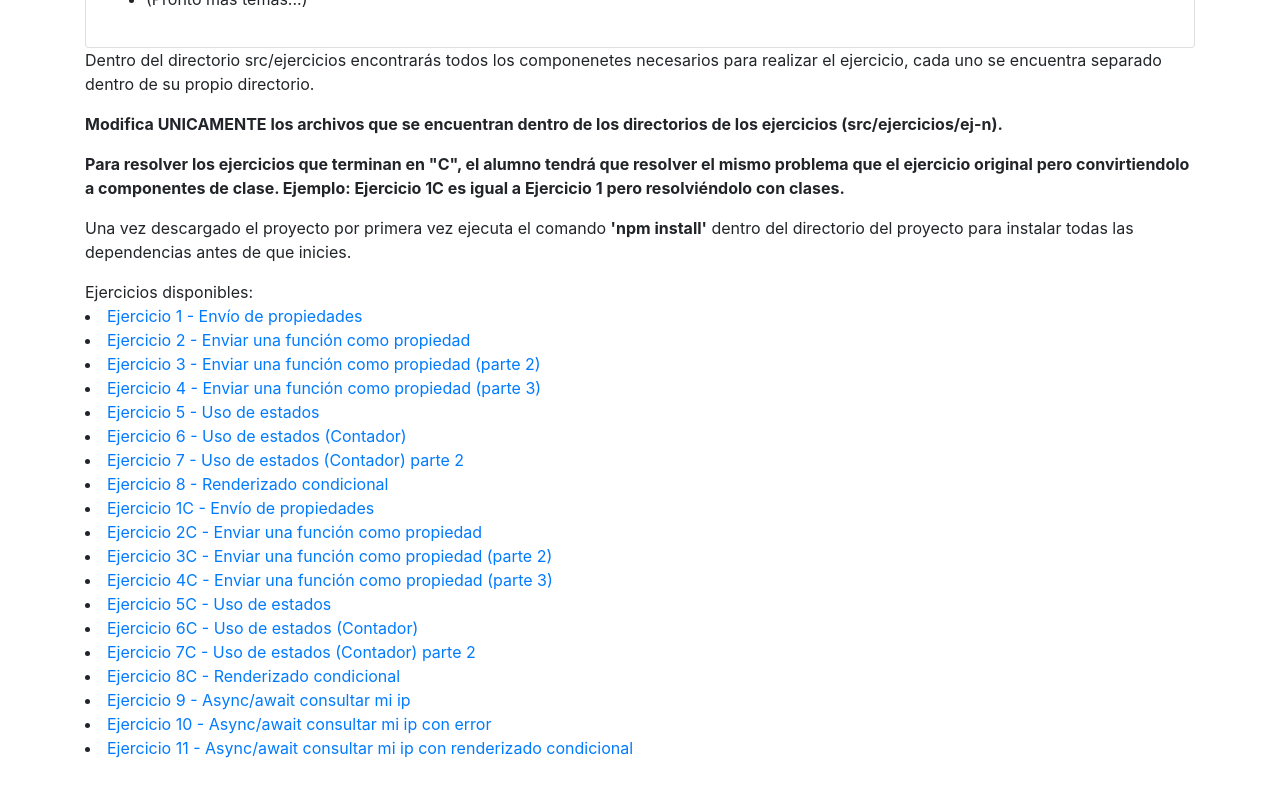
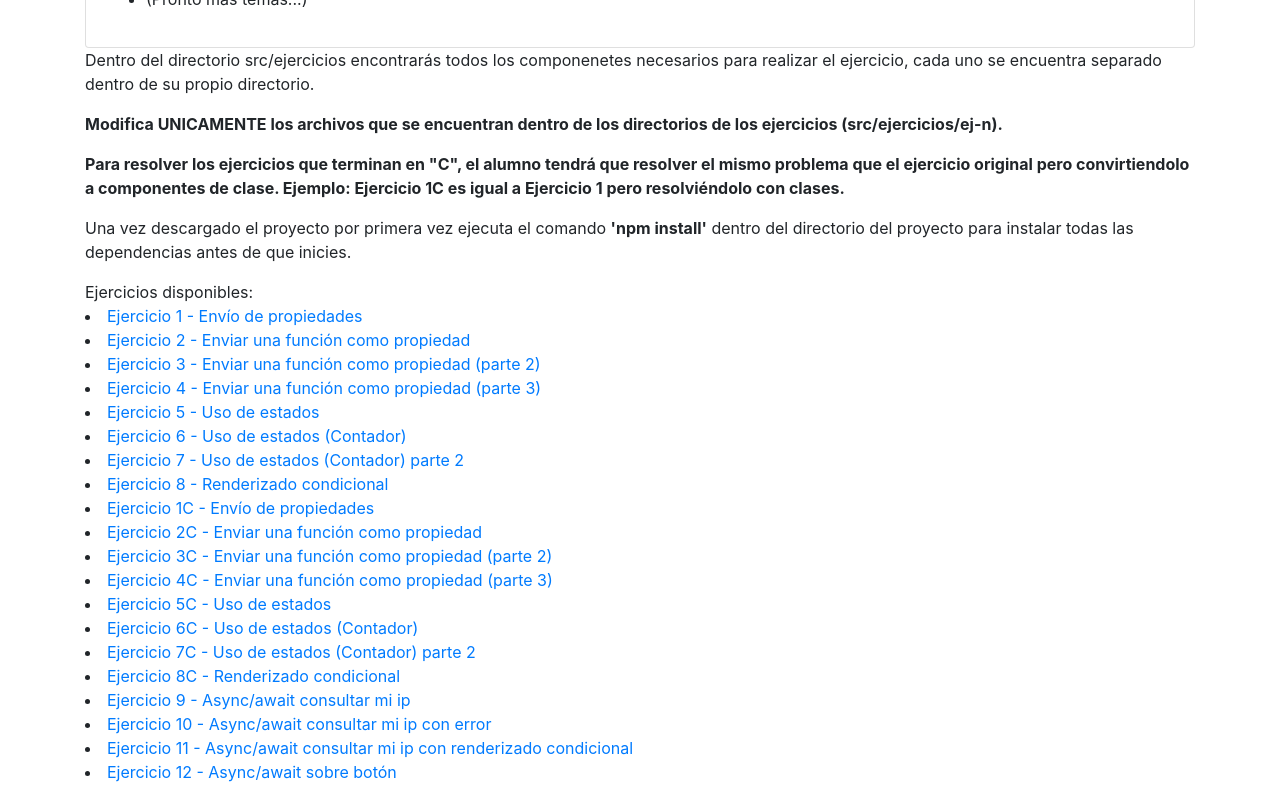
Before and after one commit to susopc1981/Ejercicios-React-1, a React (Create React App) app: page / in a window 1280 px wide. Shown: the part 290-1090 px from the top of the page. Before the commit the page ends 1066 px from the top, so only its background shows below. Built offline with nearby package versions, Linux system fonts and the light colour scheme.

Commit message:
Async/await con Chuck

```diff
--- a/src/Routes.js
+++ b/src/Routes.js
@@ -2,7 +2,7 @@ import React from 'react';
 import { Switch, Route } from "react-router-dom";
 import { Ejercicio1, Ejercicio2, Ejercicio3, Ejercicio4, Ejercicio5, Ejercicio6, Ejercicio7, Ejercicio8,
     Ejercicio1c, Ejercicio2c, Ejercicio3c, Ejercicio4c, Ejercicio5c, Ejercicio6c, Ejercicio7c, Ejercicio8c,
-    Ejercicio9, Ejercicio10, Ejercicio11 } from "./ejercicios/";
+    Ejercicio9, Ejercicio10, Ejercicio11, Ejercicio12 } from "./ejercicios/";
 import Ejercicio from "./ejercicios/Ejercicio"
 import Home from './components/Home';
 import exData from "./ejercicios/constantes";
@@ -28,7 +28,8 @@ const Routes = () => {
         Ejercicio8c,
         Ejercicio9,
         Ejercicio10,
-        Ejercicio11
+        Ejercicio11,
+        Ejercicio12
     ]
 
     return (
--- a/src/ejercicios/constantes.js
+++ b/src/ejercicios/constantes.js
@@ -93,6 +93,11 @@ const exData = [
         title: "Ejercicio 11 - Async/await consultar mi ip con renderizado condicional",
         description: "Aplicar la solución del Ejercicio 9 para que cuando carguemos la página se muestre Cargando... hasta que recuperemos la ip con el api.",
         url: "ej-11"
+    },
+    {
+        title: "Ejercicio 12 - Async/await sobre botón",
+        description: "Al hacer clic sobre el botón, llamar a la API, recuperar el texto de la propiedad 'value' y mostrarlo por pantalla. API: https://api.chucknorris.io/jokes/random",
+        url: "ej-12"
     }
 ];
 
--- /dev/null
+++ b/src/ejercicios/ej-12/MyClass.js
@@ -0,0 +1,20 @@
+import React from 'react';
+
+class MyClass extends React.Component {
+    constructor(props) {
+        super(props);
+        this.state = {chuckFact: '...'};
+    }
+
+    render() {
+        return (
+            <div style={{display: 'flex', flexDirection: 'column', alignItems: 'center'}}>
+                <img src="https://1.bp.blogspot.com/-kx66K2UWZLA/UE2m_Ab5kOI/AAAAAAAABe8/WKVu3O4DgpI/s1600/Chuck.jpg" />
+                <button>Cargar frase</button>
+                <h1>Chuck fact {this.state.chuckFact}</h1>
+            </div>
+        );
+    }
+}
+
+export default MyClass;
--- /dev/null
+++ b/src/ejercicios/ej-12/index.js
@@ -0,0 +1,10 @@
+import React from 'react';
+import MyClass from './MyClass';
+
+const Ejercicio12 = () => {
+    return (
+        <MyClass />
+    );
+};
+
+export default Ejercicio12;
--- a/src/ejercicios/index.js
+++ b/src/ejercicios/index.js
@@ -17,3 +17,4 @@ export { default as Ejercicio8c } from "./ej-8c";
 export { default as Ejercicio9 } from "./ej-9";
 export { default as Ejercicio10 } from "./ej-10";
 export { default as Ejercicio11 } from "./ej-11";
+export { default as Ejercicio12 } from "./ej-12";
```
